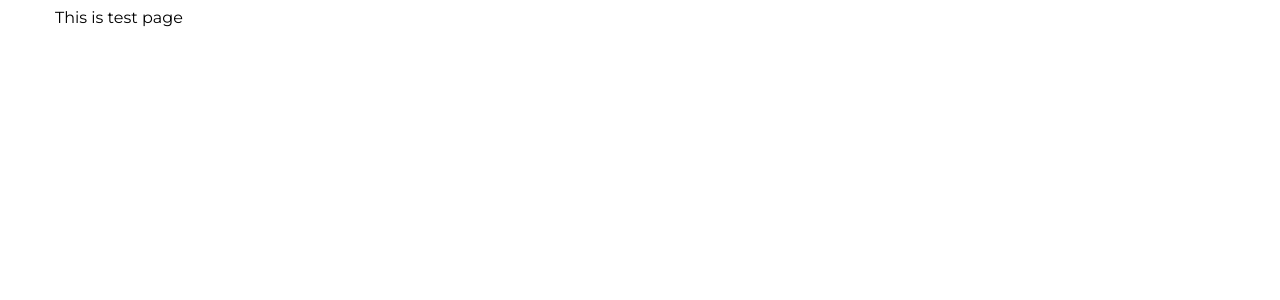
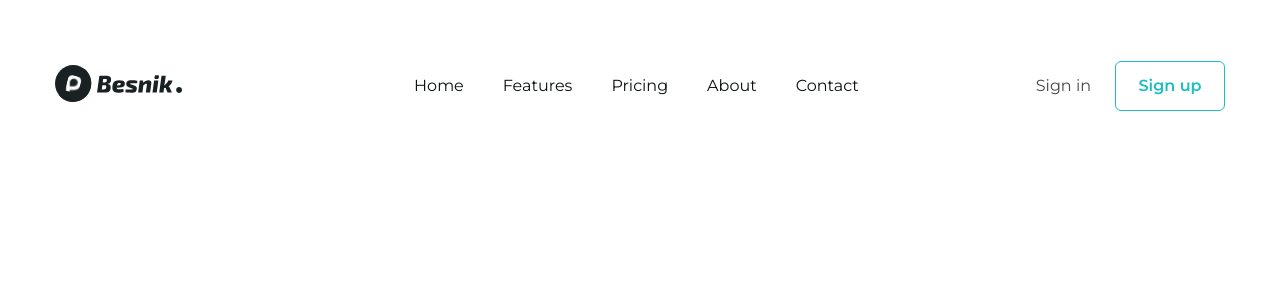
Before and after one commit to lqtruong2301/Web_Design_Courses, a React (Vite) app: page / in a window 1280 px wide. Shown: the top 300 px of the page. Built offline with nearby package versions, Linux system fonts and the light colour scheme.

Commit message:
Le Quoc Truong - Navigation

```diff
--- a/package.json
+++ b/package.json
@@ -10,6 +10,7 @@
     "preview": "vite preview"
   },
   "dependencies": {
+    "@ant-design/icons": "^5.3.7",
     "antd": "^5.18.0",
     "react": "^18.2.0",
     "react-dom": "^18.2.0",
--- a/src/App.jsx
+++ b/src/App.jsx
@@ -1,16 +1,16 @@
 import { useState } from "react";
 import { Route, Routes } from "react-router-dom";
 
-import HelloWorld from "./pages/HelloWorld/HelloWorld";
-import Test from "./pages/Test/Test";
+import HomePage from "./pages/HomePage/HomePage";
+
+
 function App() {
     const [count, setCount] = useState(0);
 
     return (
         <>
             <Routes>
-                <Route path="/hello" element={<HelloWorld />} />
-                <Route path="/" element={<Test />} />
+                <Route path="/" element={<HomePage />} />
             </Routes>
         </>
     );
--- /dev/null
+++ b/src/components/Navigation/Navigation.css
@@ -0,0 +1,80 @@
+:root {
+    --main-color: #1ebfc1;
+    --second-color: #0d1111;
+}
+
+/* Common */
+li {
+    text-decoration: none;
+}
+
+a {
+    text-decoration: none;
+    color: var(--second-color);
+}
+
+/* Navigation */
+
+.nav-content {
+    background: #fff;
+    padding: 52px 0 8px;
+}
+
+.nav-content .nav-body {
+    display: flex;
+    align-items: center;
+}
+
+.nav-content .nav {
+    margin-left: auto;
+}
+
+.nav .nav-list {
+    display: flex;
+    gap: 39px;
+    list-style-type: none;
+}
+
+.nav .nav-list a {
+    font-size: 1.6rem;
+}
+
+.nav .nav-list a:hover {
+    color: var(--main-color);
+}
+
+.nav-content .nav-action {
+    margin-left: 177px;
+    display: flex;
+    align-items: center;
+    justify-content: center;
+    gap: 24px;
+}
+
+.nav-action .sign-in-btn {
+    color: #494949;
+    font-size: 1.6rem;
+}
+
+.nav-action .sign-in-btn:hover {
+    color: var(--main-color);
+}
+
+.nav-action .sign-up-btn {
+    width: 108px;
+    height: 48px;
+    color: var(--main-color);
+    font-size: 1.6rem;
+    font-weight: 600;
+    border-radius: 6px;
+    border: 1px solid var(--main-color);
+    display: flex;
+    align-items: center;
+    justify-content: center;
+    cursor: pointer;
+}
+
+.nav-action .sign-up-btn:hover {
+    background: var(--main-color);
+    color: white;
+}
--- /dev/null
+++ b/src/components/Navigation/Navigation.jsx
@@ -0,0 +1,49 @@
+import React from "react";
+import { Link, useNavigation } from "react-router-dom";
+import "./Navigation.css";
+import { Col, Row, Typography, Button } from "antd";
+import Logo from "../../assets/logo/Logo.svg";
+
+const MyComponent = () => {
+    return (
+        <div class="nav-content">
+            <div class="nav-body">
+                <a href="#">
+                    <img
+                        src= {Logo}
+                        alt="Besnik."
+                        class="logo"
+                    />
+                </a>
+                <nav class="nav">
+                    <ul class="nav-list">
+                        <li>
+                            <a href="#!">Home</a>
+                        </li>
+                        <li>
+                            <a href="#!">Features</a>
+                        </li>
+                        <li>
+                            <a href="#!">Pricing</a>
+                        </li>
+                        <li>
+                            <a href="#!">About</a>
+                        </li>
+                        <li>
+                            <a href="#!">Contact</a>
+                        </li>
+                    </ul>
+                </nav>
+                {/* <!-- Action --> */}
+                <div class="nav-action">
+                    <a href="#!" class="sign-in-btn">
+                        Sign in
+                    </a>
+                    <a class="sign-up-btn">Sign up</a>
+                </div>
+            </div>
+        </div>
+    );
+};
+
+export default MyComponent;
--- a/src/pages/HelloWorld/HelloWorld.jsx
+++ b/src/pages/HomePage/HomePage.jsx
@@ -1,12 +1,17 @@
 import React from "react";
-import "../../components/MainContent/MainContent";
+import {Link, useNavigation} from  "react-router-dom"
 import MainContent from "../../components/MainContent/MainContent";
+import "./HomePage.css"
+import Navigation from "../../components/Navigation/Navigation"
 
 const MyComponent = () => {
     return (
         <MainContent>
-            <h1>Hello World</h1>
+            <div>
+                <Navigation />
+            </div>
         </MainContent>
+
     );
 };
 
--- a/src/pages/Test/Test.jsx
+++ /dev/null
@@ -1,12 +0,0 @@
-import React from "react";
-import MainContent from "../../components/MainContent/MainContent";
-
-const Test = () => {
-    return (
-        <MainContent>
-          <a>This is test page</a>
-        </MainContent>
-    );
-};
-
-export default Test;
```
Also changed, not shown: src/assets/logo/Logo.svg (added), src/index.css (line endings or trailing spaces), src/pages/HomePage/HomePage.css (added), 1 other file (tests, documents, lock files or other folders).
